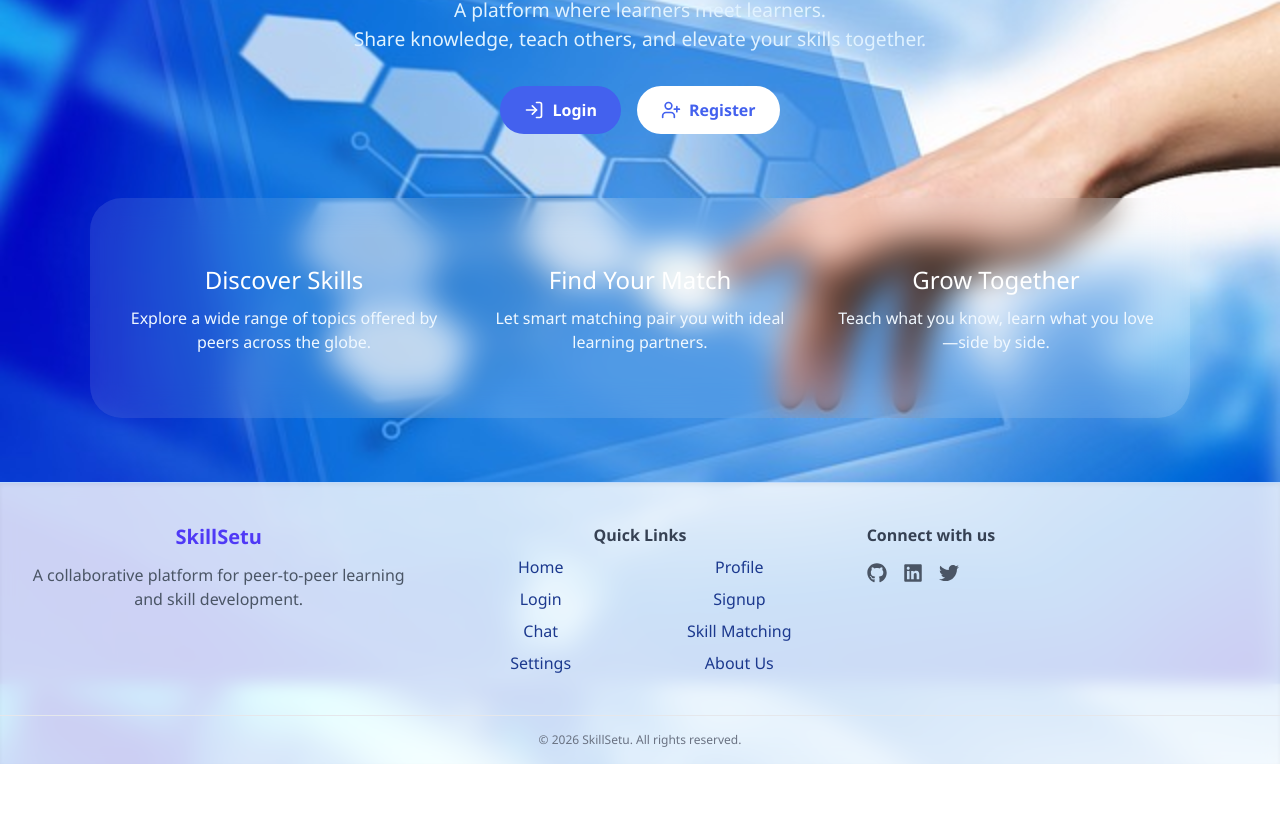
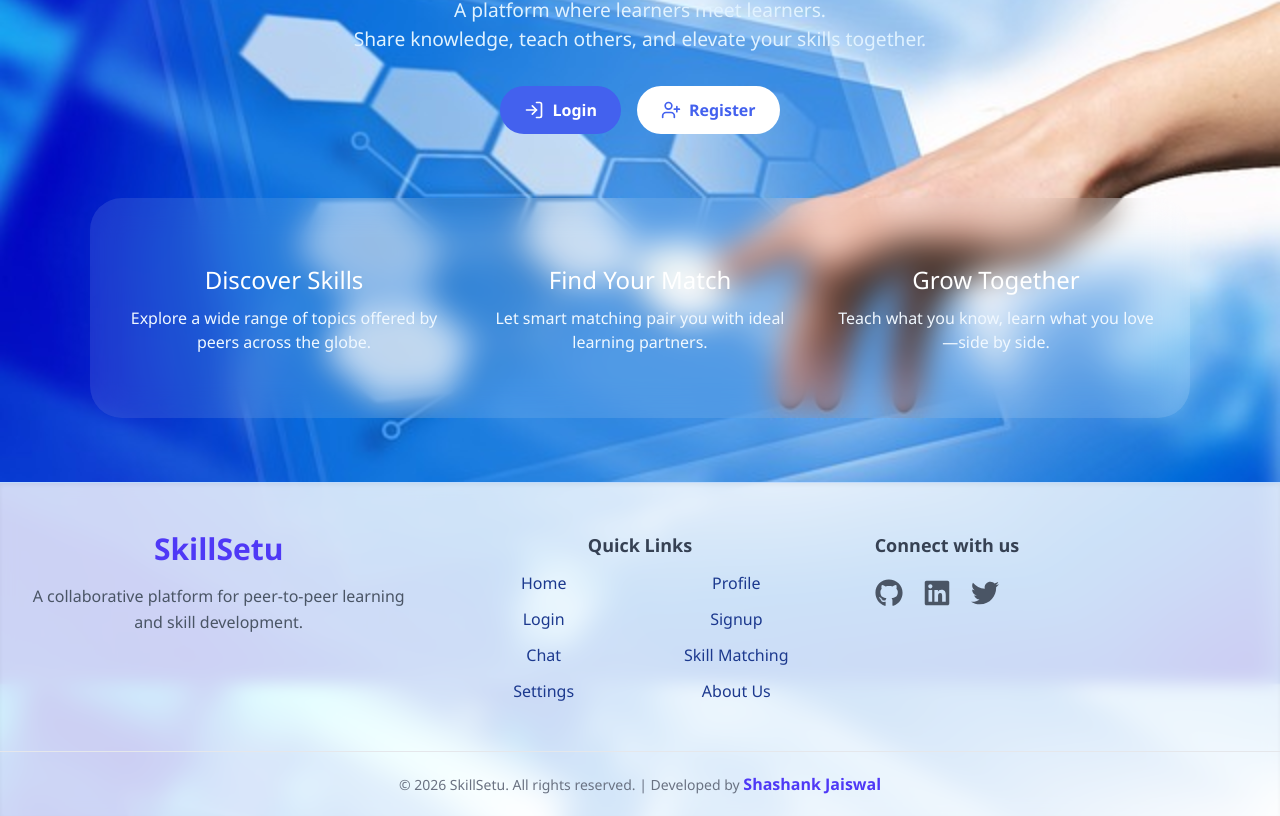
Before and after one commit to shashankjai/SkillSetu-FullStack, a React (Vite) app in the folder client/: page / in a window 1280 px wide. Shown: the part 220-1036 px from the top of the page. Before the commit the page ends 984 px from the top, so only its background shows below. Built offline with nearby package versions, Linux system fonts and the light colour scheme; no server answers.

Commit message:
Updated beautiful footer section with portfolio link

```diff
--- a/client/src/components/admin/AdminSideBar.jsx
+++ b/client/src/components/admin/AdminSideBar.jsx
@@ -1,4 +1,66 @@
-const AdminSideBar = () => {
-  return <div>Admin Sidebar</div>;
+import React from 'react';
+import { NavLink, useNavigate } from 'react-router-dom';
+import { FaUsers, FaChartBar, FaFlag, FaUserShield, FaBolt, FaSignOutAlt } from 'react-icons/fa';
+
+const navItems = [
+  { to: 'users', label: 'Users', icon: <FaUsers /> },
+  { to: 'reports', label: 'Reports', icon: <FaFlag /> },
+  { to: 'analytics', label: 'Analytics', icon: <FaChartBar /> },
+  { to: 'engagement-analytics', label: 'Engagement Stats', icon: <FaBolt /> },
+  { to: 'profile', label: 'Profile', icon: <FaUserShield /> },
+];
+
+const AdminSidebar = () => {
+  const navigate = useNavigate();
+  const token = localStorage.getItem('token');
+  const user = token ? JSON.parse(localStorage.getItem('user')) : null;
+  const isAdmin = user?.role === 'admin';
+
+  const handleLogout = () => {
+    localStorage.removeItem('token');
+    localStorage.removeItem('user');
+    navigate('/login');
+  };
+
+  return (
+    <aside className="w-64 bg-blue-900 text-white shadow-2xl min-h-screen flex flex-col justify-between">
+      <div>
+        <div className="p-6 text-xl font-extrabold tracking-wide border-b border-blue-700">
+          Admin Dashboard
+        </div>
+        <nav className="p-4 space-y-2">
+          {navItems.map(({ to, label, icon }) => (
+            <NavLink
+              key={to}
+              to={to}
+              className={({ isActive }) =>
+                `group flex items-center gap-3 py-3 px-4 rounded-lg transition-all duration-300 ease-in-out transform
+                 ${
+                   isActive
+                     ? 'bg-white text-blue-900 scale-105 shadow-md'
+                     : 'hover:bg-white hover:text-blue-900 hover:scale-105'
+                 }`
+              }
+            >
+              <span className="text-lg">{icon}</span>
+              <span className="text-md font-medium">{label}</span>
+            </NavLink>
+          ))}
+        </nav>
+      </div>
+
+      {/* Logout Button */}
+      {isAdmin && (
+        <button
+          onClick={handleLogout}
+          className="m-4 flex items-center gap-2 px-4 py-2 bg-red-600 hover:bg-red-700 rounded-lg text-white transition-colors"
+        >
+          <FaSignOutAlt />
+          <span className="font-medium">Logout</span>
+        </button>
+      )}
+    </aside>
+  );
 };
-export default AdminSideBar;
+
+export default AdminSidebar;
--- a/client/src/components/footer/Footer.jsx
+++ b/client/src/components/footer/Footer.jsx
@@ -20,11 +20,11 @@ const Footer = () => {
 
   return (
     <footer className="bg-white/80 backdrop-blur border-t border-blue-200 shadow-inner text-blue-900">
-      <div className="max-w-7xl mx-auto px-6 py-10 grid grid-cols-1 sm:grid-cols-3 gap-8 text-sm md:text-base">
+      <div className="max-w-7xl mx-auto px-8 py-12 grid grid-cols-1 sm:grid-cols-3 gap-12 text-base md:text-lg">
         {/* Brand */}
         <div>
-          <h2 className="text-xl font-bold text-indigo-600 mb-3">SkillSetu</h2>
-          <p className="text-gray-600">
+          <h2 className="text-3xl font-bold text-indigo-600 mb-4">SkillSetu</h2>
+          <p className="text-gray-600 text-base leading-relaxed">
             A collaborative platform for peer-to-peer learning and skill
             development.
           </p>
@@ -32,13 +32,13 @@ const Footer = () => {
 
         {/* Quick Links */}
         <div>
-          <h3 className="font-semibold text-gray-700 mb-2">Quick Links</h3>
-          <div className="grid grid-cols-2 gap-2">
+          <h3 className="font-semibold text-gray-700 mb-3 text-lg">Quick Links</h3>
+          <div className="grid grid-cols-2 gap-3">
             {internalLinks.map(({ name, to }) => (
               <Link
                 key={name}
                 to={to}
-                className="hover:text-indigo-600 transition duration-300"
+                className="hover:text-indigo-600 transition duration-300 text-base"
               >
                 {name}
               </Link>
@@ -48,41 +48,50 @@ const Footer = () => {
 
         {/* Social */}
         <div className="flex flex-col">
-          <h3 className="text-left font-semibold text-gray-700 mb-2">
+          <h3 className="text-left font-semibold text-gray-700 mb-3 text-lg">
             Connect with us
           </h3>
-          <div className="flex space-x-4 mt-2 items-center">
+          <div className="flex space-x-5 mt-2 items-center">
             <a
               href="https://github.com/shashankjai"
               target="_blank"
               rel="noopener noreferrer"
-
               className="text-gray-600 hover:text-black transition transform hover:scale-110"
             >
-              <FaGithub size={20} />
+              <FaGithub size={28} />
             </a>
+
             <a
               href="https://www.linkedin.com/in/shashank-jaiswal-203b15289/"
               target="_blank"
               rel="noopener noreferrer"
               className="text-gray-600 hover:text-blue-700 transition transform hover:scale-110"
             >
-              <FaLinkedin size={20} />
+              <FaLinkedin size={28} />
             </a>
+
             <a
               href="https://twitter.com"
               target="_blank"
               rel="noopener noreferrer"
               className="text-gray-600 hover:text-sky-500 transition transform hover:scale-110"
             >
-              <FaTwitter size={20} />
+              <FaTwitter size={28} />
             </a>
           </div>
         </div>
       </div>
 
-      <div className="text-center text-gray-500 text-xs py-4 border-t border-gray-200">
-        © {new Date().getFullYear()} SkillSetu. All rights reserved.
+      <div className="text-center text-gray-500 text-sm py-5 border-t border-gray-200">
+        © {new Date().getFullYear()} SkillSetu. All rights reserved. | Developed by{" "}
+        <a
+          href="https://shashankfolio.netlify.app/"
+          target="_blank"
+          rel="noopener noreferrer"
+          className="text-indigo-600 hover:underline font-bold text-base"
+        >
+          Shashank Jaiswal
+        </a>
       </div>
     </footer>
   );
```
